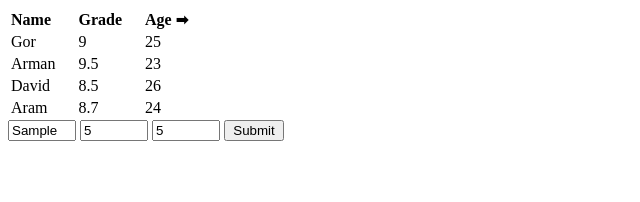
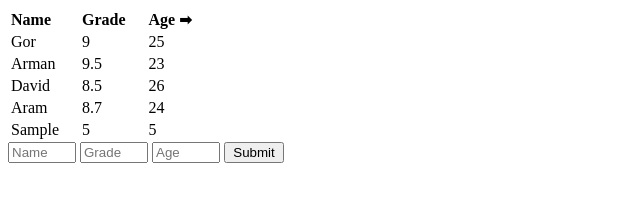
Before and after one commit to Gor-Harutyunyan/ACA-HMWK-DOM, a plain HTML site: page 7 Table/index.html in a window 1280 px wide. Both pictures are taken after typing "Sample", "5", "5" into the empty fields and a click on the input "Submit". Shown: the whole page, without its empty margins (0-640 px from the left). Drawn offline with Linux system fonts and the light colour scheme.

Commit message:
some changes

```diff
--- a/7 Table/index.html
+++ b/7 Table/index.html
@@ -23,9 +23,9 @@
       <tbody></tbody>
     </table>
     <div class="input-container">
-      <input type="text" class="input" placeholder="Name" />
-      <input type="number" class="input" placeholder="Grade" />
-      <input type="number" class="input" placeholder="Age" />
+      <input type="text" class="input1" placeholder="Name" />
+      <input type="number" class="input2" placeholder="Grade" />
+      <input type="number" class="input3" placeholder="Age" />
       <input type="submit" value="Submit" class="submit" />
       <p class="warning"></p>
     </div>
--- a/7 Table/script.js
+++ b/7 Table/script.js
@@ -2,7 +2,9 @@ import { SORTING_ORDERS } from "./constants.js";
 import { createTableRow } from "./helpers.js";
 import { sortStudents } from "./helpers.js";
 
-const inputs = document.querySelectorAll(".input");
+const input1 = document.querySelector(".input1");
+const input2 = document.querySelector(".input2");
+const input3 = document.querySelector(".input3");
 const submit = document.querySelector(".submit");
 const table = document.querySelector(".sortable-table");
 const tableBody = table.querySelector("tbody");
@@ -34,6 +36,28 @@ const state = {
   ],
   order: SORTING_ORDERS.random, // asc = &#11014, desc = &#11015
 };
+
+const renderNewStudent = () => {
+  p.innerText = "";
+  let valid = input1.value.trim() && input2.value.trim() && input3.value.trim();
+  if (valid) {
+    const newStudent = {
+      name: input1.value,
+      grade: input2.value,
+      age: input3.value,
+    };
+    input1.value = "";
+    input2.value = "";
+    input3.value = "";
+    state.students.push(newStudent);
+    render(state);
+  } else {
+    p.innerText = "Please fill all inputs";
+    p.style.color = "red";
+  }
+};
+
+submit.addEventListener("click", renderNewStudent);
 
 const render = (state) => {
   tableBody.innerHTML = "";
```
